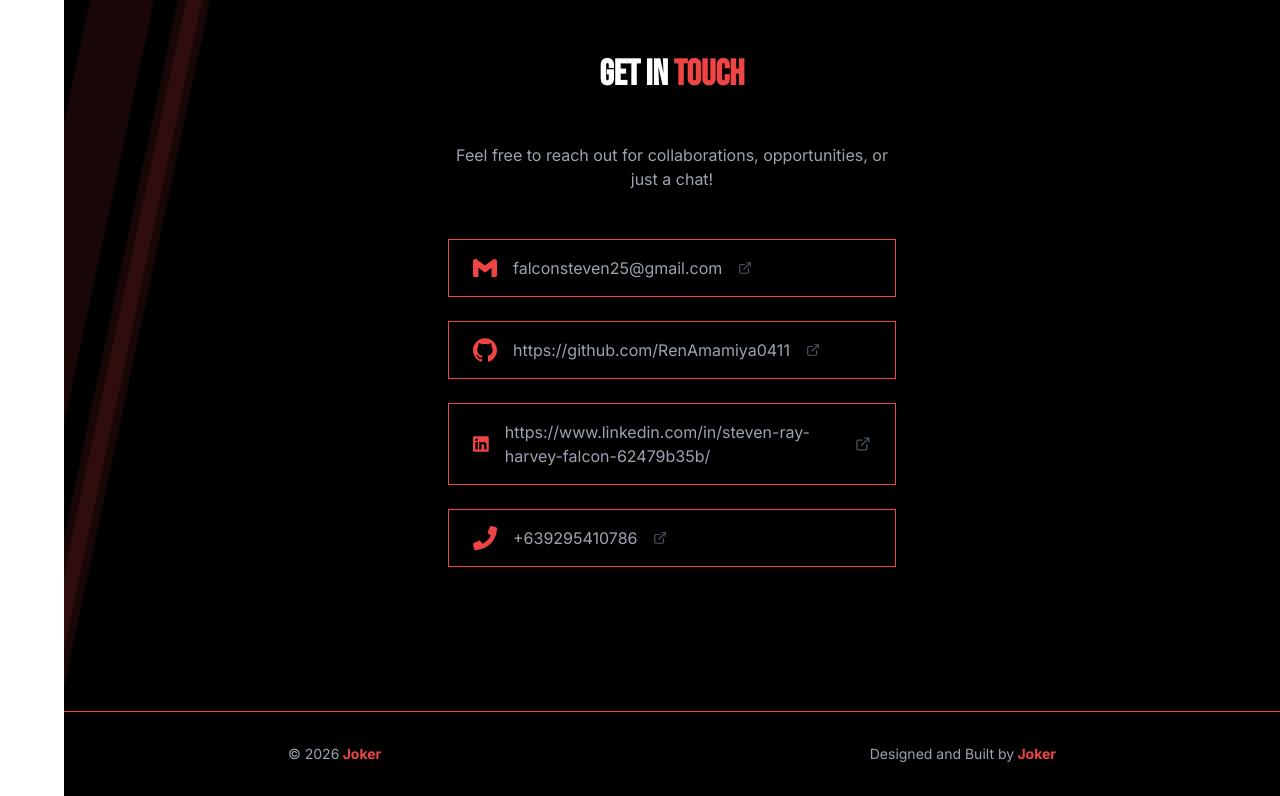
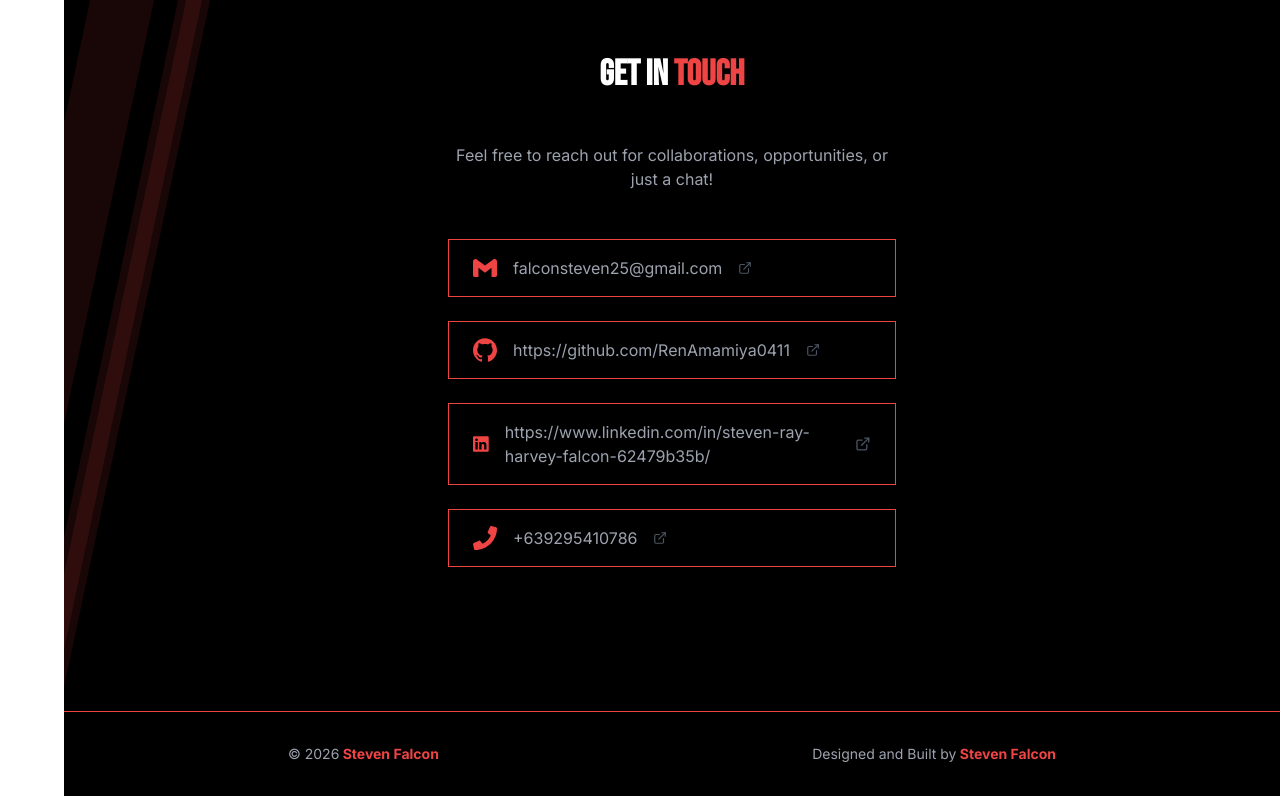
Before and after one commit to RenAmamiya0411/Website-Portfolio-v2, a React (Vite) app: page / in a window 1280 px wide. Shown: the part 4819-5615 px from the top of the page. Built offline with nearby package versions, Linux system fonts and the light colour scheme.

Commit message:
feat: change name in footer

```diff
--- a/src/parts/Footer.tsx
+++ b/src/parts/Footer.tsx
@@ -4,11 +4,11 @@ function Footer() {
       <div className="max-w-3xl mx-auto flex flex-col md:flex-row items-center justify-between gap-4">
         <p className="text-gray-400 text-sm">
           © {new Date().getFullYear()}
-          <span className="text-red-500 font-bold"> Joker</span>
+          <span className="text-red-500 font-bold"> Steven Falcon</span>
         </p>
         <p className="text-gray-400 text-sm">
           Designed and Built by
-          <span className="text-red-500 font-bold"> Joker</span>
+          <span className="text-red-500 font-bold"> Steven Falcon</span>
         </p>
       </div>
     </footer>
```
Also changed, not shown: 1 other file (tests, documents, lock files or other folders).
